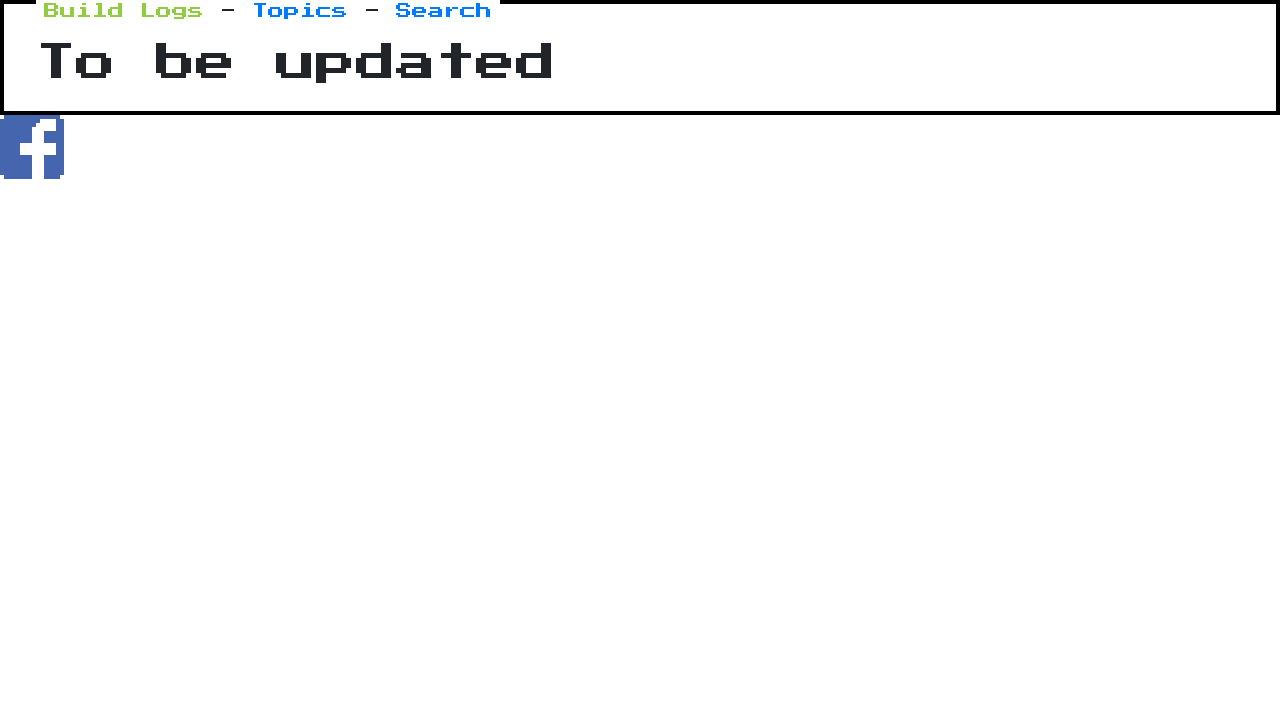
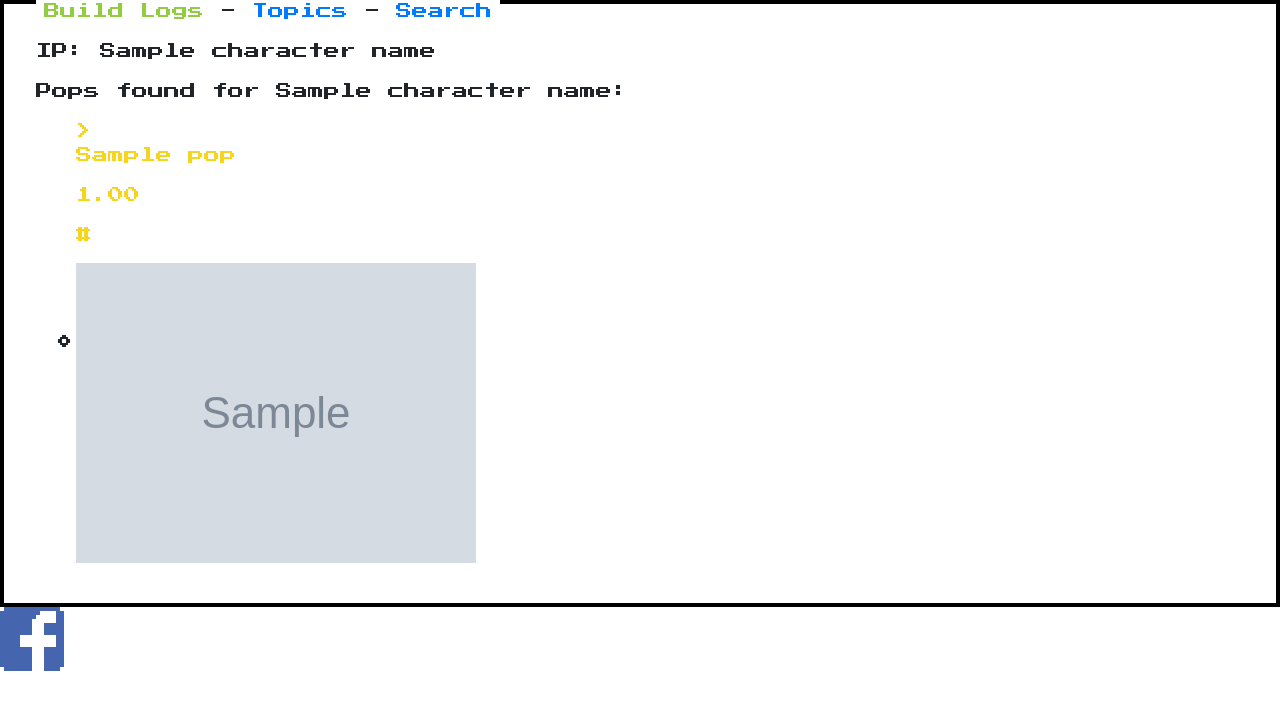
Before and after one commit to AyoHandGod/poppricer-python, a Django app: template poppricer/templates/pricer/searchResult.html in a window 1280 px wide. Shown: the top 710 px of the page. Run offline with Django 3.2, Linux system fonts and the light colour scheme; tables that the repository leaves empty hold one stand-in row (values such as "Sample post"); the template is opened without the code that fills it: values that come from a table or form of the project are taken from there, most other values are stand-ins (such as "Sample title", 1, 10 or a date in 2020); grey boxes marked "Sample" are stand-in pictures; some libraries are stand-ins or nearby versions.

Commit message:
updated searchResult.html to display results of querying DB for character/IP. Pricer basically works now, we can query and get the first page results for an IP.

```diff
--- a/poppricer/templates/pricer/searchResult.html
+++ b/poppricer/templates/pricer/searchResult.html
@@ -2,6 +2,20 @@
 
 {% block content %}
 
-<h1> To be updated </h1>
+<div class="Poplist">
+    <p>IP: {{ character_name }}</p>
+
+    <p>Pops found for {{ character_name }}: </p>
+    <ul class="nes-list is-circle">
+        {% for pop in pops %}
+        <li class="nes-text is-warning">
+            ><p>{{ pop.name }}</p>
+            <p>{{ pop.value }}</p>
+            <p>{{ pop.url }}</p>
+            <img src="{{ pop.imageUrl }}"/>
+        </li>
+        {% endfor %}
+    </ul>
+</div>
 
 {% endblock content %}
```
Also changed, not shown: pricer/views.py (+12 -7 lines).
